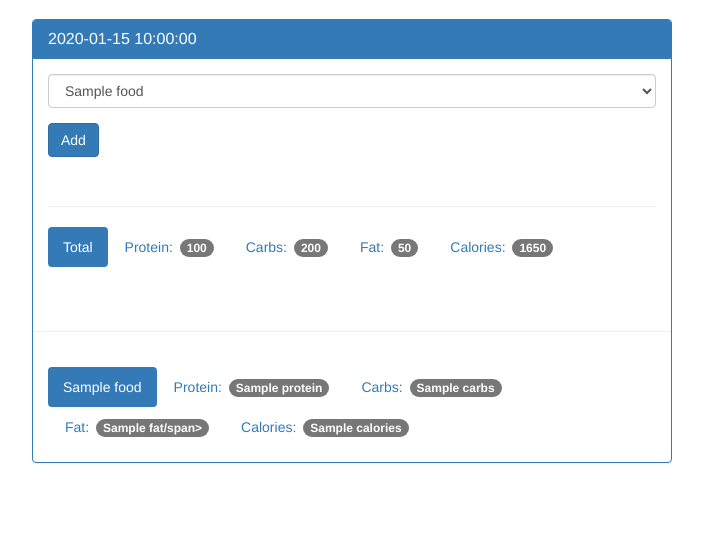
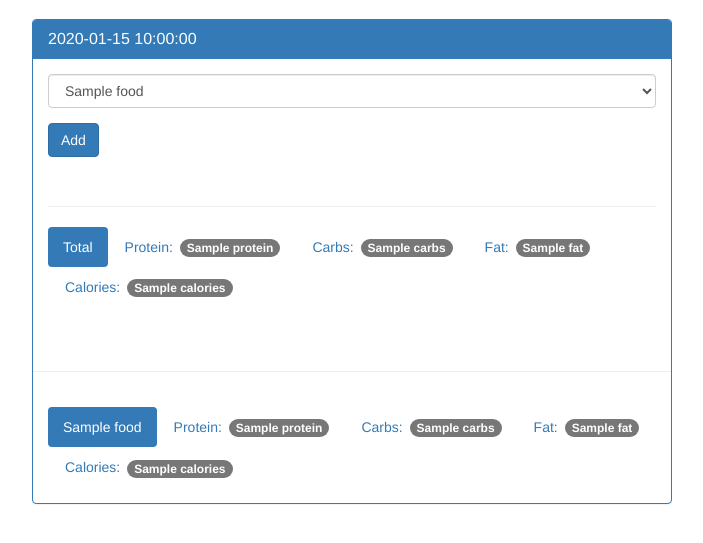
Before and after one commit to NorCalVictoria/Eat-FOOD-application, a Flask app: template templates/day.html in a window 1280 px wide. Shown: the part 51-594 px from the top of the page, without its empty margins (288-991 px from the left). Run offline with Flask 2, Linux system fonts and the light colour scheme; the template is opened without the code that fills it: most values are stand-ins (such as "Sample title", 1, 10 or a date in 2020); some libraries are stand-ins or nearby versions.

Commit message:
total calories generator completed

```diff
--- a/app.py
+++ b/app.py
@@ -77,8 +77,20 @@ def view(date):
 	#all foods for particular day
 	log_results = log_cur.fetchall()
 
+	totals = {}
+	totals['protein'] = 0
+	totals['carbs'] = 0
+	totals['fat'] = 0
+	totals['calories'] = 0
 
-	return render_template('day.html', date=face_date, food_results=food_results, log_results=log_results)
+	for food in log_results:
+		totals['protein'] += food['protein']
+		totals['carbs'] += food['carbs']
+		totals['fat'] += food['fat']
+		totals['calories'] += food['calories']
+
+
+	return render_template('day.html', date=face_date, food_results=food_results, log_results=log_results, totals=totals)
 
 
 
--- a/templates/day.html
+++ b/templates/day.html
@@ -58,10 +58,10 @@
 
               <ul class="nav nav-pills" role="tablist">
                 <li class="active"><a>Total</a></li>
-                <li><a>Protein: <span class="badge">100</span></a></li>
-                <li><a>Carbs: <span class="badge">200</span></a></li>
-                <li><a>Fat: <span class="badge">50</span></a></li>
-                <li><a>Calories: <span class="badge">1650</span></a></li>
+                <li><a>Protein: <span class="badge">{{ totals.protein }}</span></a></li>
+                <li><a>Carbs: <span class="badge">{{ totals.carbs }}</span></a></li>
+                <li><a>Fat: <span class="badge">{{ totals.fat }}</span></a></li>
+                <li><a>Calories: <span class="badge">{{ totals.calories }}</span></a></li>
               </ul>
 
             </div>
@@ -74,7 +74,7 @@
                 <li class="active"><a>{{ food.name }}</a></li>
                 <li><a>Protein: <span class="badge">{{ food.protein }}</span></a></li>
                 <li><a>Carbs: <span class="badge">{{ food.carbs }}</span></a></li>
-                <li><a>Fat: <span class="badge">{{ food.fat }}/span></a></li>
+                <li><a>Fat: <span class="badge">{{ food.Fat }}</span></a></li>
                 <li><a>Calories: <span class="badge">{{ food.calories }}</span></a></li>
               </ul>
             </div>
--- a/templates/home.html
+++ b/templates/home.html
@@ -19,7 +19,7 @@
     <nav class="navbar navbar-inverse navbar-fixed-top">
       <div class="container">
         <div class="navbar-header">
-          <a class="navbar-brand" href="#">Eat Food/a>
+          <a class="navbar-brand" href="#">Eat Food</a>
         </div>
         <div id="navbar" class="navbar-collapse collapse">
           <ul class="nav navbar-nav">
```
Also changed, not shown: food_log.db.
